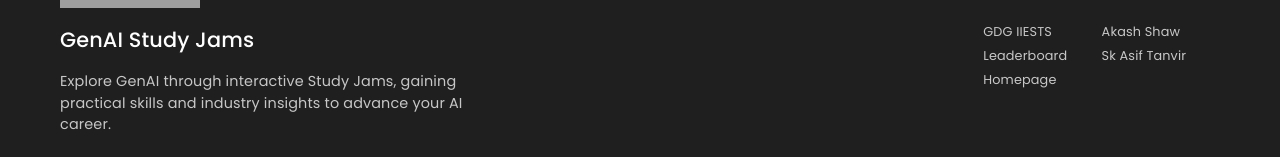
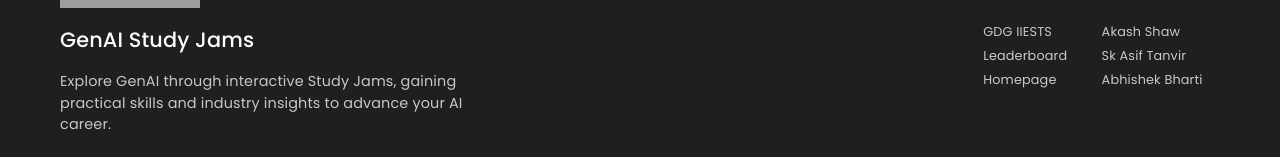
Before and after one commit to dsc-iiest/genai-study-jams-2k24, a React (Vite) app: page /resources in a window 1280 px wide. Shown: the part 997-1154 px from the top of the page. Built offline with nearby package versions, Linux system fonts and the light colour scheme; grey boxes are pictures that could not be loaded; a web font is replaced by a local one.

Commit message:
[UPDATE]: Added Maintainer

```diff
--- a/src/components/Footer.jsx
+++ b/src/components/Footer.jsx
@@ -50,6 +50,7 @@ const Footer = () => {
             <ul className="footer-links">
               <li><a href="https://iamakashtechie.vercel.app/">Akash Shaw</a></li>
               <li><a href="https://asiftanvir.pages.dev">Sk Asif Tanvir</a></li>
+              <li><a href="https://www.linkedin.com/in/avhixorin/">Abhishek Bharti</a></li>
             </ul>
           </div>
         </div>
```
